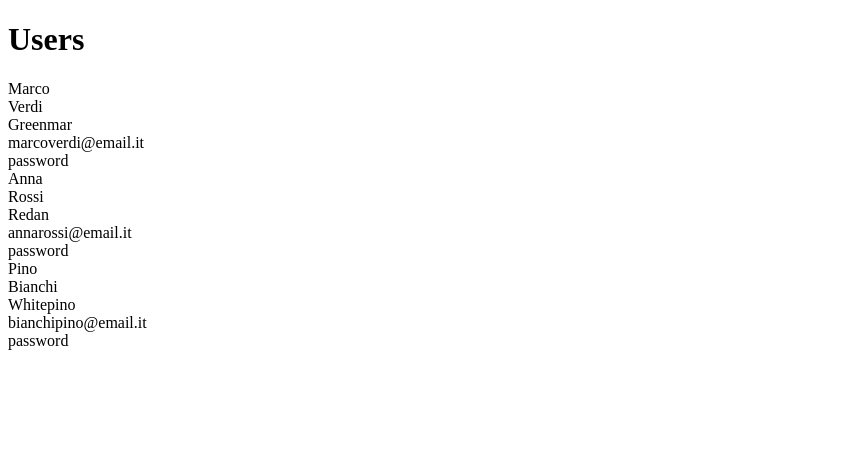
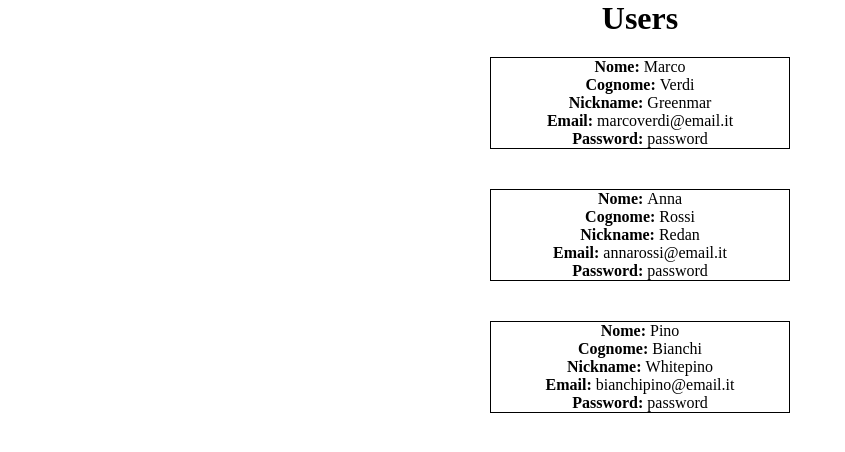
Before and after one commit to marcocaffarelli/php-oop-2, a PHP site: page / in a window 1280 px wide. Shown: the top 452 px of the page, without its empty margins (0-845 px from the left). Run offline with PHP 8.4, Linux system fonts and the light colour scheme.

Commit message:
Cambiato l'attributo password da public a private e stampato con get
Cambiato l'attributo password da public a private e stampato con get, aggiunto lo style

```diff
--- a/classes/User.php
+++ b/classes/User.php
@@ -12,7 +12,7 @@ class User{
     public $cognome;
     public $nickname;
     public $email;
-    public $password;
+    private $password;
 
     //constructor
     public function __construct(string $nome, string $cognome, string $nickname, string $email, string $password) {
@@ -26,7 +26,7 @@ class User{
     public function setPassword($password){
         $this->password = $password;
     }
-    public function getPassword($password){
+    public function getPassword(){
         return $this->password;
     }
 
--- a/index.php
+++ b/index.php
@@ -20,15 +20,40 @@ $users = [
         <meta name="viewport" content="width=device-width, initial-scale=1.0">
         <title>Users</title>
     </head>
+    <style>
+        *{
+            margin: 0;
+            padding: 0;
+            box-sizing: border-box;
+        }
+        h1{
+            text-align: center;
+        }
+        .container_utenti{
+            display: flex;
+            flex-direction: column;
+            justify-content: center;
+            align-items: center;
+        }
+        .utente_card{
+            border:1px solid black;
+            margin: 20px 0;
+            width: 300px;
+            text-align: center;
+        }
+    </style>
     <body>
         <h1>Users</h1>
-        <div class="container_utenti"></div>
-        <?php foreach ($users as $user) {?>
-            <div><?php echo $user->nome; ?></div>
-            <div><?php echo $user->cognome; ?></div>
-            <div><?php echo $user->nickname; ?></div>
-            <div><?php echo $user->email; ?></div>
-            <div><?php echo $user->password; ?></div>
-        <?php } ?>
+        <div class="container_utenti">
+            <?php foreach ($users as $user) {?>
+                <div class="utente_card">
+                    <div><strong>Nome: </strong><?php echo $user->nome; ?></div>
+                    <div><strong>Cognome: </strong><?php echo $user->cognome; ?></div>
+                    <div><strong>Nickname: </strong><?php echo $user->nickname; ?></div>
+                    <div><strong>Email: </strong><?php echo $user->email; ?></div>
+                    <div><strong>Password: </strong><?php echo $user->getPassword(); ?></div>
+                </div>
+            <?php } ?>
+        </div>
     </body>
 </html>
```
Also changed, not shown: 1 other file.
